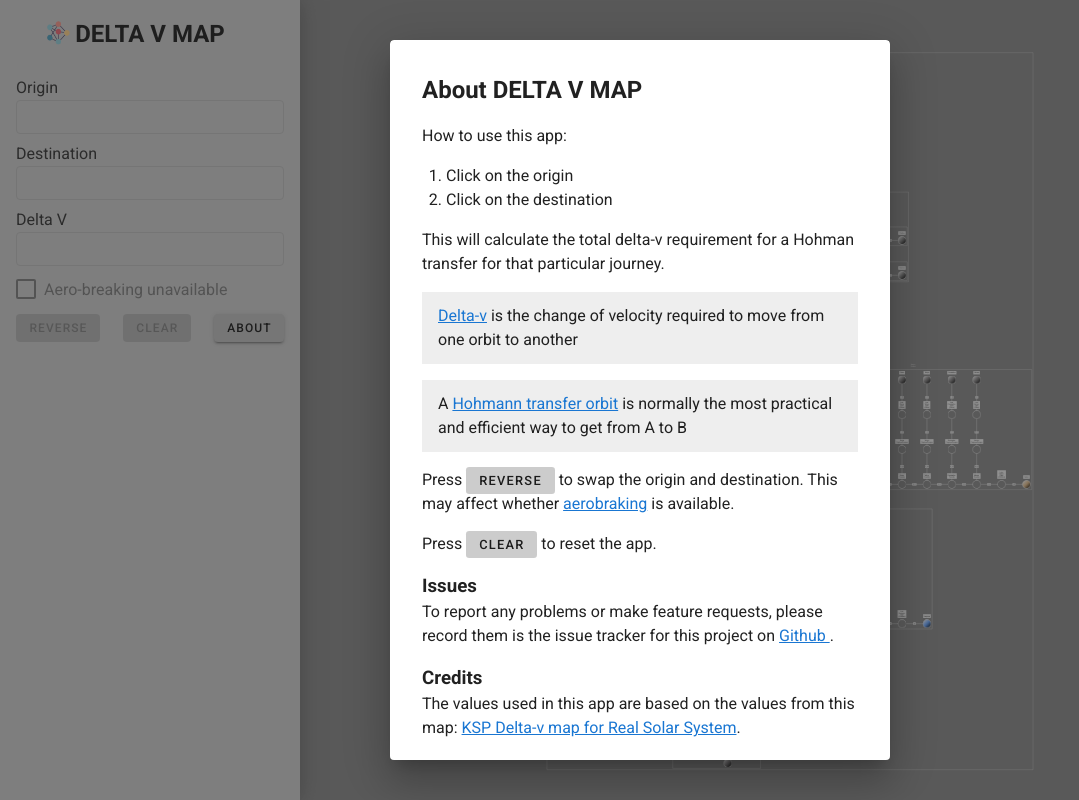
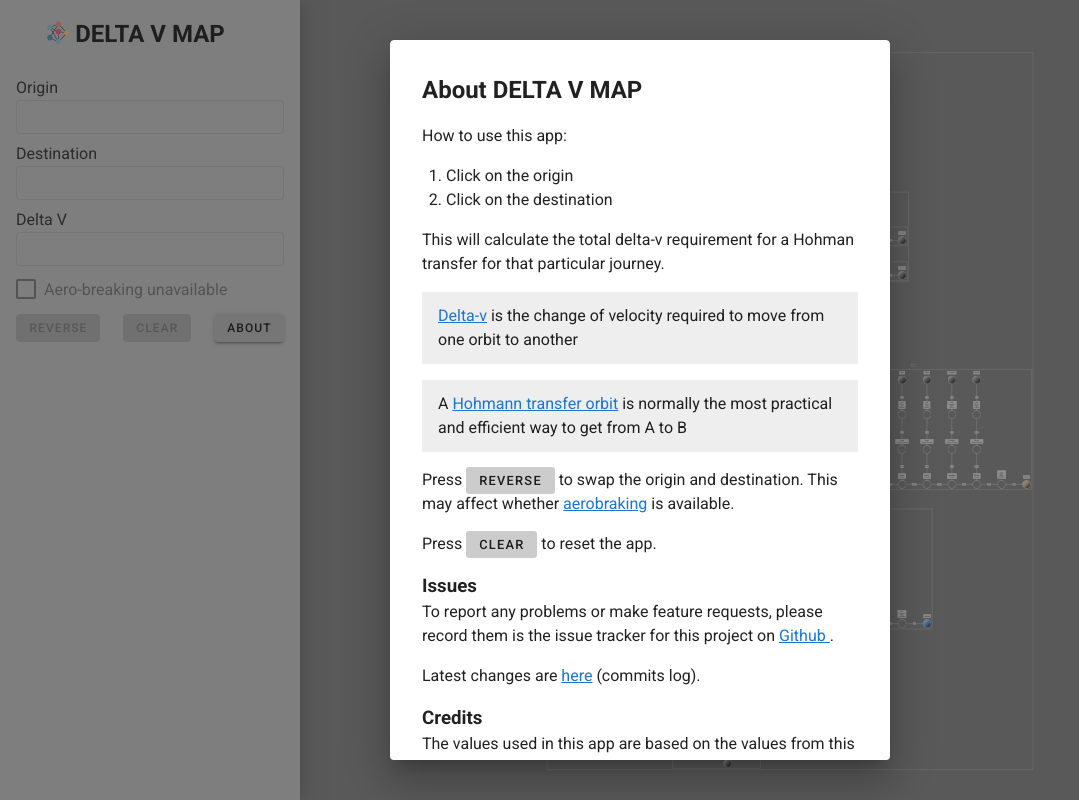
Before and after one commit to deltavmap/deltavmap.github.io, a Vue app: page / in a window 1280 px wide. Both pictures are taken after a click on the button "ABOUT". Shown: the whole page, without its empty margins (0-1079 px from the left). Built offline with nearby package versions, Linux system fonts and the light colour scheme.

Commit message:
add link to commits log

```diff
--- a/src/components/AboutDialog.vue
+++ b/src/components/AboutDialog.vue
@@ -55,6 +55,7 @@
               Github
             </a>.
           </p>
+          <p>Latest changes are <a href="https://github.com/deltavmap/deltavmap.github.io/commits/main">here</a> (commits log).</p>
         </div>
         <div>
           <h3>Credits</h3>
@@ -79,7 +80,6 @@
             </a>
           </p>
         </div>
-
       </v-container>
       <v-divider></v-divider>
 
```
